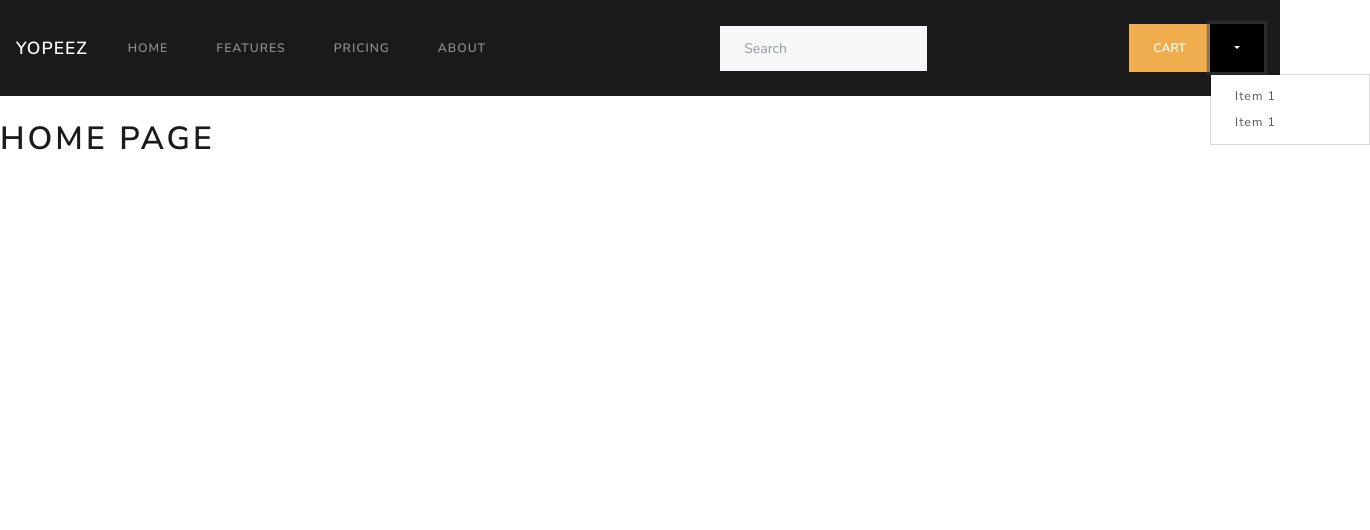
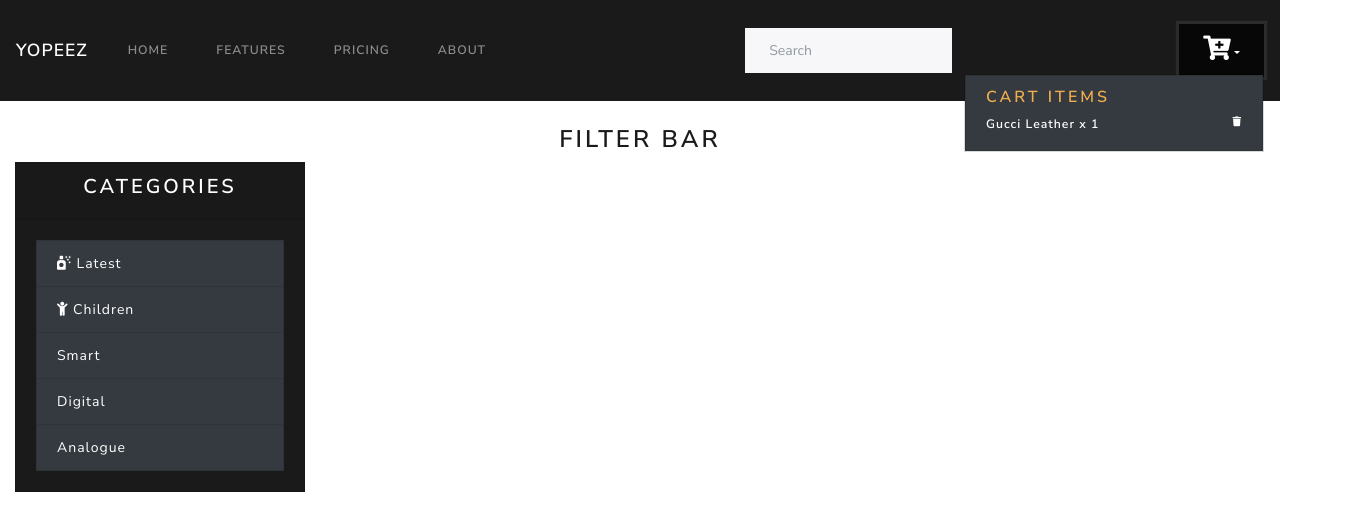
Before and after one commit to pemeraldy/ecommerce, a Vue app: page / in a window 1280 px wide. Both pictures are taken after a click on the button 1236 px from the left and 48 px from the top of the page. Shown: the top 530 px of the page, 1370 px wide, since content can reach past the window. Built offline with nearby package versions, Linux system fonts and the light colour scheme.

Commit message:
Nav cart items display

```diff
--- a/public/index.html
+++ b/public/index.html
@@ -7,6 +7,7 @@
   <meta name="viewport" content="width=device-width,initial-scale=1.0">
   <link rel="icon" href="<%= BASE_URL %>favicon.ico">
   <link rel="stylesheet" href="./bootstrap.min.css">
+  <link rel="stylesheet" href="https://cdnjs.cloudflare.com/ajax/libs/font-awesome/5.14.0/css/all.min.css">
   <title><%= htmlWebpackPlugin.options.title %></title>
 </head>
 
--- a/src/components/Navbar.vue
+++ b/src/components/Navbar.vue
@@ -32,25 +32,34 @@
         <input class="form-control mr-sm-2" type="text" placeholder="Search" />
       </form>
 
-      <div class="btn-group ml-auto" role="group" aria-label="Button group with nested dropdown">
-        <button type="button" class="btn btn-warning">Cart</button>
-        <div class="btn-group show" role="group">
+      <div class="btn-group ml-auto" role="group">
+        <div class="btn-group" role="group">
           <button
-            id="btnGroupDrop1"
+            @click="showCartContent = !showCartContent"
+            id="cartContent"
             type="button"
             class="btn btn-primary dropdown-toggle"
-            data-toggle="dropdown"
-            aria-haspopup="true"
-            aria-expanded="true"
-          ></button>
-          <div
-            class="dropdown-menu"
-            style="position: absolute; transform: translate3d(0px, 48px, 0px); top: 0px; left: 0px; will-change: transform;"
-            aria-labelledby="btnGroupDrop1"
-            x-placement="bottom-start"
           >
-            <a class="dropdown-item">Item 1</a>
-            <a class="dropdown-item">Item 1</a>
+            <i class="fas fa-cart-plus fa-2x"></i>
+          </button>
+          <div v-if="showCartContent" class="dropdown-menu show" x-placement="bottom-start">
+            <div class="list-group">
+              <a
+                href="#"
+                class="list-group-item list-group-item-action flex-column align-items-start bg-dark"
+              >
+                <h5 class="text-warning">Cart Items</h5>
+                <div class="d-flex w-100 justify-content-between">
+                  <p class="mb-1 text-white">
+                    Gucci Leather x
+                    <span class="qnatity">1</span>
+                  </p>
+                  <small class="text-white">
+                    <i class="fas fa-trash"></i>
+                  </small>
+                </div>
+              </a>
+            </div>
           </div>
         </div>
       </div>
@@ -59,8 +68,24 @@
 </template>
 
 <script>
-export default {};
+export default {
+  data() {
+    return {
+      showCartContent: false,
+    };
+  },
+};
 </script>
 
-<style>
+<style scoped>
+.dropdown-menu {
+  position: absolute;
+  transform: translate3d(0px, 48px, 0px);
+  top: 0px;
+  right: 0px;
+  left: auto;
+  will-change: transform;
+  width: 300px;
+  padding: 0;
+}
 </style>
--- a/src/router/index.js
+++ b/src/router/index.js
@@ -1,6 +1,6 @@
 import Vue from 'vue'
 import VueRouter from 'vue-router'
-import Home from '../views/Home.vue'
+import Store from '../views/Store.vue'
 import Checkout from '../views/Checkout.vue'
 import Message from '../views/Message.vue'
 import ProductDetails from '../views/ProductDetails.vue'
@@ -10,8 +10,8 @@ Vue.use(VueRouter)
 const routes = [
   {
     path: '/',
-    name: 'Home',
-    component: Home
+    name: 'Store',
+    component: Store
   },
   {
     path: '/checkout',
--- a/src/views/Home.vue
+++ /dev/null
@@ -1,16 +0,0 @@
-<template>
-  <div class="home">
-    <h1>Home Page</h1>
-  </div>
-</template>
-
-<script>
-// @ is an alias to /src
-// import Navbar from "@/components/Navbar";
-export default {
-  name: "Home",
-  components: {
-    // Navbar,
-  },
-};
-</script>
--- /dev/null
+++ b/src/views/Store.vue
@@ -0,0 +1,47 @@
+<template>
+  <div class="container-fluid">
+    <div class="row">
+      <div class="col-md-12">
+        <div class="filterbar">
+          <h3 class="text-center">Filter Bar</h3>
+        </div>
+      </div>
+    </div>
+    <div class="row">
+      <div class="col-md-3">
+        <div class="card text-white bg-primary mb-3" style="max-width: 20rem;">
+          <div class="card-header">
+            <h4 class="text-white text-center">Categories</h4>
+          </div>
+          <div class="card-body">
+            <div class="list-group">
+              <a href="#" class="bg-dark text-white list-group-item list-group-item-action">
+                <i class="fas fa-air-freshener"></i> Latest
+              </a>
+              <a href="#" class="bg-dark text-white list-group-item list-group-item-action">
+                <i class="fa fa-child" aria-hidden="true"></i> Children
+              </a>
+              <a href="#" class="bg-dark text-white list-group-item list-group-item-action">Smart</a>
+
+              <a href="#" class="bg-dark text-white list-group-item list-group-item-action">Digital</a>
+
+              <a href="#" class="bg-dark text-white list-group-item list-group-item-action">Analogue</a>
+            </div>
+          </div>
+        </div>
+      </div>
+      <div class="col-md-9"></div>
+    </div>
+  </div>
+</template>
+
+<script>
+// @ is an alias to /src
+// import Navbar from "@/components/Navbar";
+export default {
+  name: "Home",
+  components: {
+    // Navbar,
+  },
+};
+</script>
```
